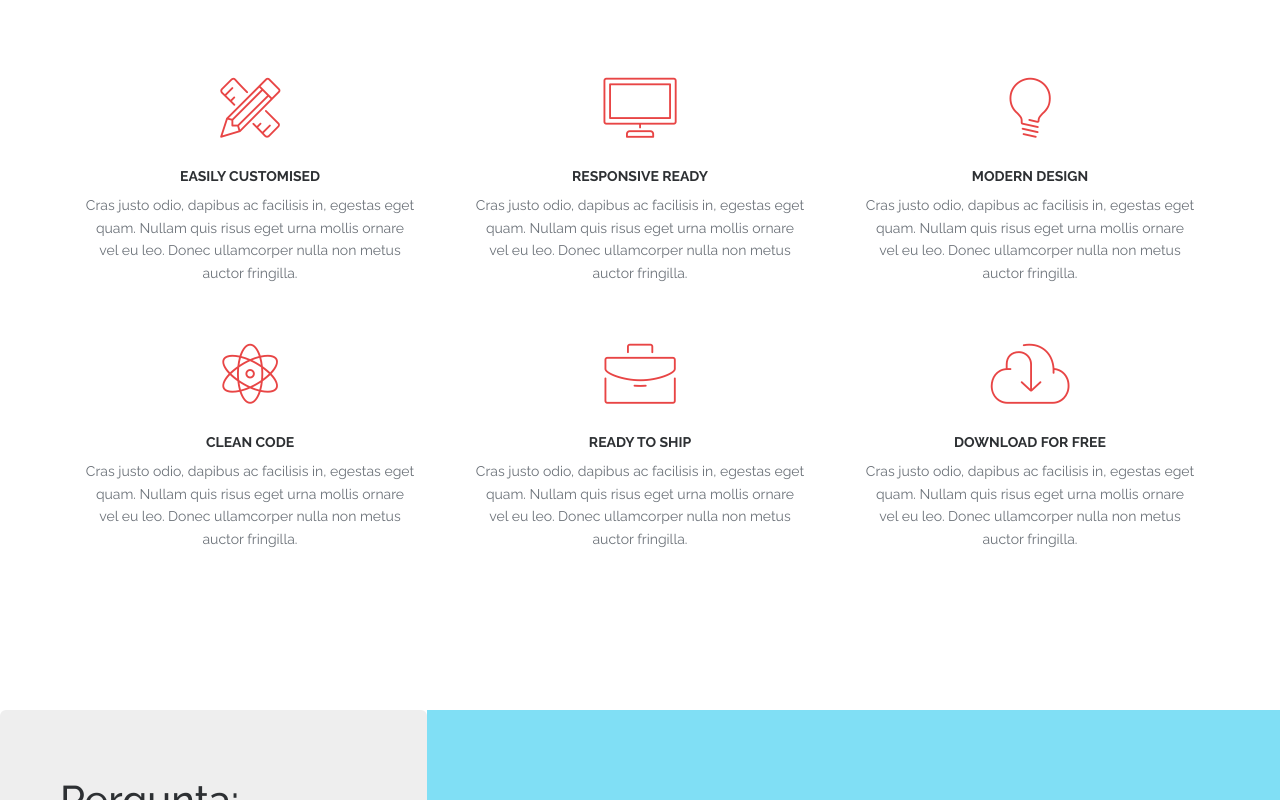
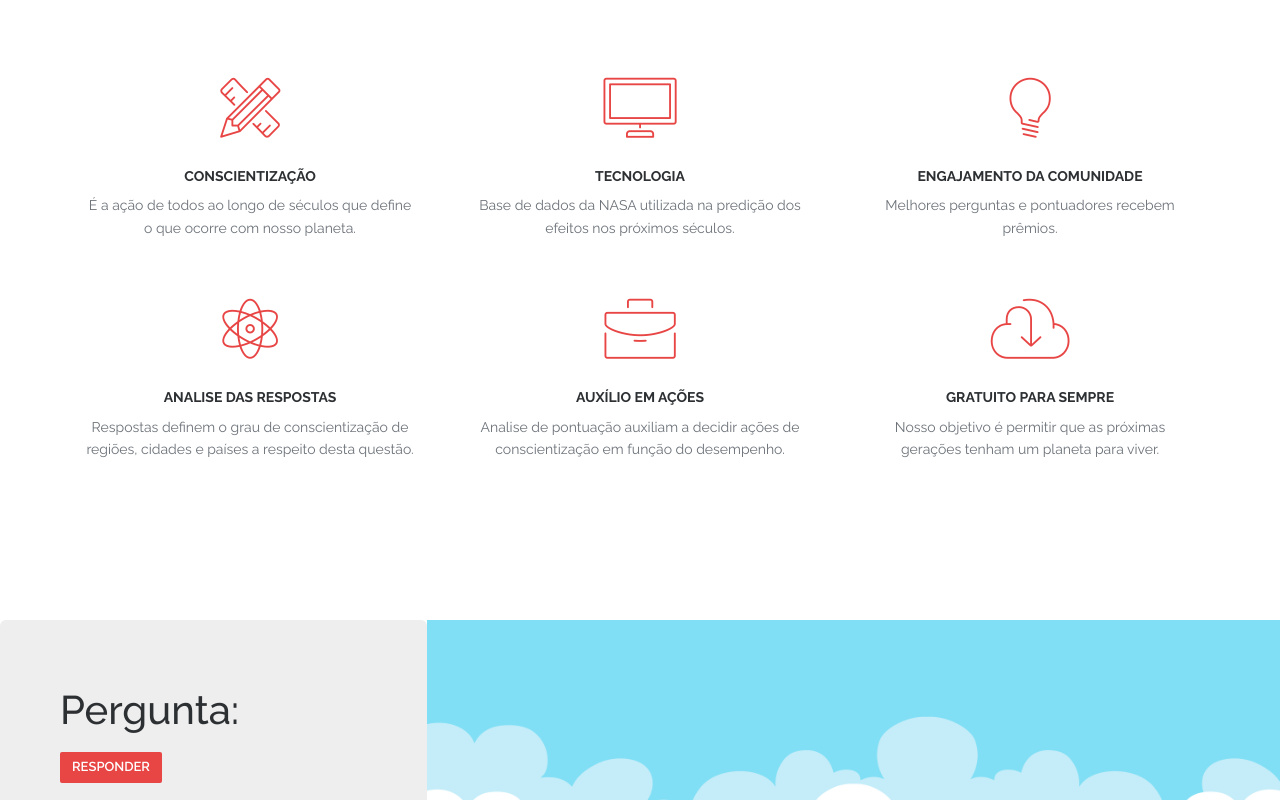
Before and after one commit to heber-augusto/planetaagua, a plain HTML site: page index.html in a window 1280 px wide. Shown: the part 772-1572 px from the top of the page. Drawn offline with nearby package versions, Linux system fonts and the light colour scheme; no server answers; files whose address does not match are found by name.

Commit message:
Last updates

```diff
--- a/game.js
+++ b/game.js
@@ -143,6 +143,12 @@ function postAnswer(){
         result_p3.innerHTML = txt3;
         p.append(result_p3);
 
+        let result_p4 = document.createElement('p');
+        let txt4 = 'Baseado em nossa conscientização atual, nossa previsão é que o nível do oceano aumente ' + resultado_atual.nivel + ' m e a temperatura aumente ' + resultado_atual.temperatura + ' °C';
+        result_p4.innerHTML = txt4;
+        p.append(result_p4);
+
+
         document.getElementById("island_image").src = "imgs/island" + parseInt(resultado_atual.total_impacto) + ".png";
 
 
--- a/index.html
+++ b/index.html
@@ -34,8 +34,8 @@
         <div class="container">
             <div class="col-md-10 col-md-offset-1">
                 <div class="banner-text text-center">
-                    <h1>NASA Space Apps Challenge</h1>
-                    <p>Planeta Água foi um projeto criado para demonstrar os impactos do aumento do nível do mar.</p>
+                    <h1>PLANETA ÁGUA</h1>
+                    <p>Um jogo colaborativo para demonstrar impactos das nossas decisões no aumento do nível da água dos oceanos.</p>
                     <a href="https://2019.spaceappschallenge.org/challenges/earths-oceans/rising-water/teams/planeta-agua/project" class="btn btn-large">SAIBA MAIS</a>
                 </div><!-- banner text -->
             </div>
@@ -47,43 +47,43 @@
                 <div class="col-md-4 col-sm-6 feature text-center">
                     <span class="icon icon-tools"></span>
                     <div class="feature-content">
-                        <h5>Easily Customised</h5>
-                        <p>Cras justo odio, dapibus ac facilisis in, egestas eget quam. Nullam quis risus eget urna mollis ornare vel eu leo. Donec ullamcorper nulla non metus auctor fringilla.</p>
+                        <h5>Conscientização</h5>
+                        <p>É a ação de todos ao longo de séculos que define o que ocorre com nosso planeta.</p>
                     </div>
                 </div>
                 <div class="col-md-4 col-sm-6 feature text-center">
                     <span class="icon icon-desktop"></span>
                     <div class="feature-content">
-                        <h5>Responsive Ready</h5>
-                        <p>Cras justo odio, dapibus ac facilisis in, egestas eget quam. Nullam quis risus eget urna mollis ornare vel eu leo. Donec ullamcorper nulla non metus auctor fringilla.</p>
+                        <h5>Tecnologia</h5>
+                        <p>Base de dados da NASA utilizada na predição dos efeitos nos próximos séculos.</p>
                     </div>
                 </div>
                 <div class="col-md-4 col-sm-6 feature text-center">
                     <span class="icon icon-lightbulb"></span>
                     <div class="feature-content">
-                        <h5>Modern Design</h5>
-                        <p>Cras justo odio, dapibus ac facilisis in, egestas eget quam. Nullam quis risus eget urna mollis ornare vel eu leo. Donec ullamcorper nulla non metus auctor fringilla.</p>
+                        <h5>Engajamento da comunidade </h5>
+                        <p>Melhores perguntas e pontuadores recebem prêmios.</p>
                     </div>
                 </div>
                 <div class="col-md-4 col-sm-6 feature text-center">
                     <span class="icon icon-genius"></span>
                     <div class="feature-content">
-                        <h5>Clean Code</h5>
-                        <p>Cras justo odio, dapibus ac facilisis in, egestas eget quam. Nullam quis risus eget urna mollis ornare vel eu leo. Donec ullamcorper nulla non metus auctor fringilla.</p>
+                        <h5>Analise das respostas</h5>
+                        <p>Respostas definem o grau de conscientização de regiões, cidades e países a respeito desta questão.</p>
                     </div>
                 </div>
                 <div class="col-md-4 col-sm-6 feature text-center">
                     <span class="icon icon-briefcase"></span>
                     <div class="feature-content">
-                        <h5>Ready to Ship</h5>
-                        <p>Cras justo odio, dapibus ac facilisis in, egestas eget quam. Nullam quis risus eget urna mollis ornare vel eu leo. Donec ullamcorper nulla non metus auctor fringilla.</p>
+                        <h5>Auxílio em ações</h5>
+                        <p>Analise de pontuação auxiliam a decidir ações de conscientização em função do desempenho.</p>
                     </div>
                 </div>
                 <div class="col-md-4 col-sm-6 feature text-center">
                     <span class="icon icon-download"></span>
                     <div class="feature-content">
-                        <h5>Download for Free</h5>
-                        <p>Cras justo odio, dapibus ac facilisis in, egestas eget quam. Nullam quis risus eget urna mollis ornare vel eu leo. Donec ullamcorper nulla non metus auctor fringilla.</p>
+                        <h5>Gratuito para sempre</h5>
+                        <p>Nosso objetivo é permitir que as próximas gerações tenham um planeta para viver.</p>
                     </div>
                 </div>
             </div>
@@ -192,6 +192,7 @@
         </div>
     </footer><!-- footer -->
 
+
     <script src="https://ajax.googleapis.com/ajax/libs/jquery/1.11.3/jquery.min.js"></script>
     <script>window.jQuery || document.write('<script src="js/jquery.min.js"><\/script>')</script>
     <script src="js/bootstrap.min.js"></script>
--- /dev/null
+++ b/styles.css
@@ -0,0 +1,21 @@
+/* Set a background image by replacing the URL below */
+body {
+    background: url('imgs/background.png') no-repeat center center fixed;
+    -webkit-background-size: cover;
+    -moz-background-size: cover;
+    background-size: cover;
+    -o-background-size: cover;
+}
+
+.island {
+  position: absolute;
+  top: 0;
+  left: 0;
+  bottom: 0;
+  right: 0;
+  width: 80%; /* to keep proportions */
+  height: auto; /* to keep proportions */
+  max-width: 100%; /* not to stand out from div */
+  max-height: 100%; /* not to stand out from div */
+  margin: auto auto 0; /* position to bottom and center */
+}
```
